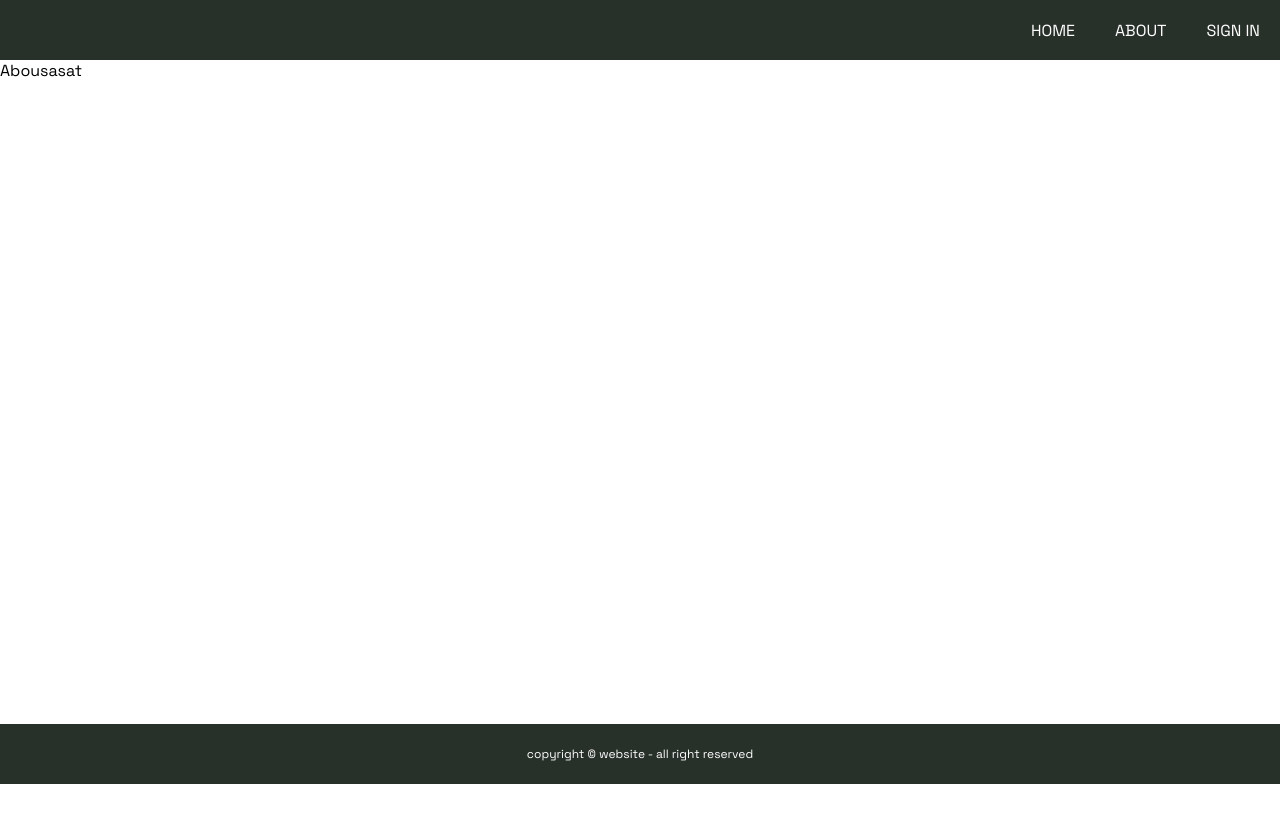
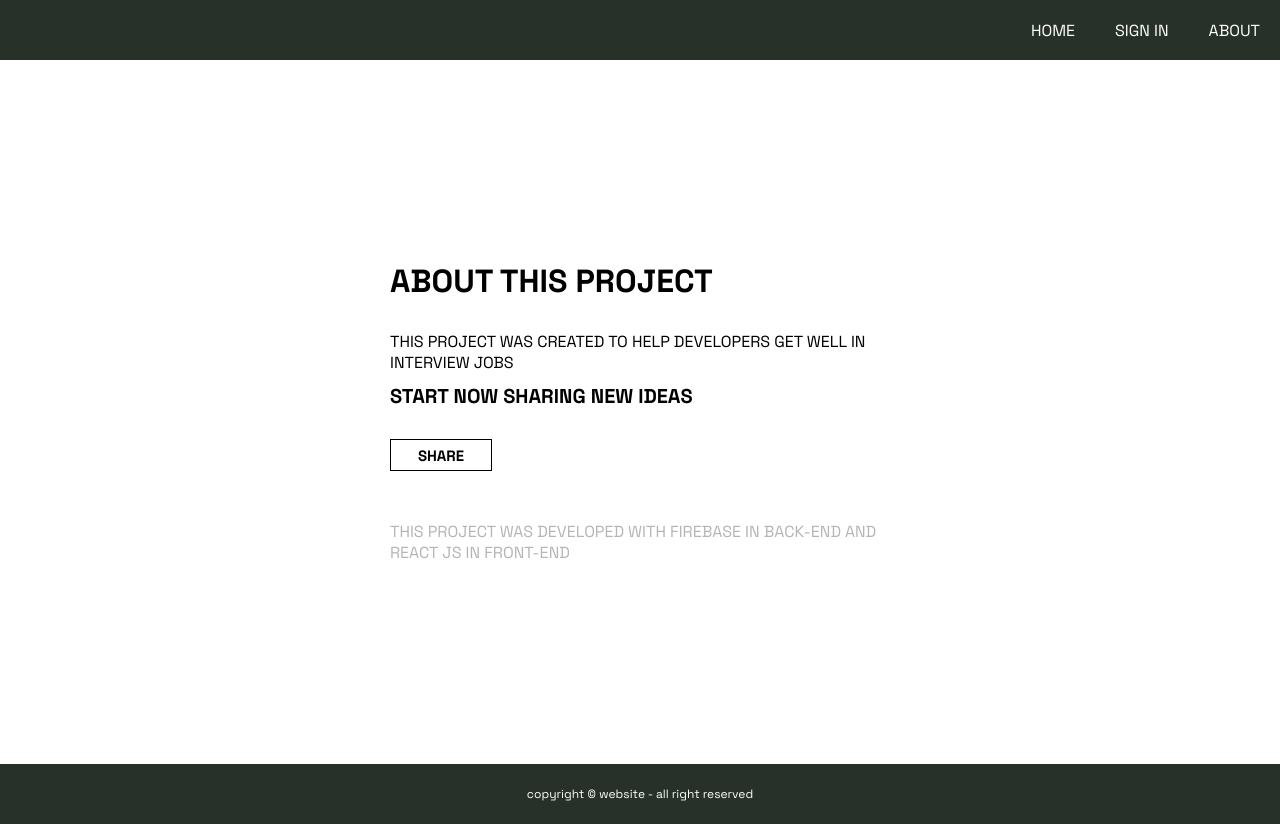
Before and after one commit to wallaceSansanoski/miniBlog, a React app: page /about in a window 1280 px wide. Before the commit the page ends 800 px from the top, so only its background shows below. Built offline with nearby package versions, Linux system fonts and the light colour scheme; no server answers; the HTML template or start-up script is replaced by a standard one.

Commit message:
add new features

```diff
--- a/src/App.jsx
+++ b/src/App.jsx
@@ -1,7 +1,8 @@
-import { BrowserRouter,Routes, Route } from "react-router-dom"
+import { BrowserRouter,Routes, Route, Navigate } from "react-router-dom"
 
 ///COMPONENTS
 import Navibar from "./Components/Navibar"
+import { UserInfoContext } from "./Context/ContextUserInfo"
 
 ///PAGES
 import Home from './pages/home'
@@ -10,25 +11,48 @@ import About from './pages/about'
 import NotFound  from './pages/Notfound'
 import Footer from "./Components/Footer"
 import SignUp from "./pages/signUp"
+import Logout from "./pages/logout"
+import Create from "./pages/create"
 
 //CSS
 import './App.css'
 
+//firebase
+
+import { auth } from './Firebase/config'
+import { onAuthStateChanged } from "firebase/auth"
+
+///hook
+
+import { useState } from "react"
+
 function App ()  {
+
+    const [userAuth, setUserAuth ] = useState("")
+
+    onAuthStateChanged(auth, (user) => {
+        setUserAuth(user)
+    })
+
+
     return (
         <>
             <BrowserRouter>
+                <UserInfoContext.Provider value={{userAuth}}>
                     <Navibar />
                     <div className="container">
                         <Routes>
                             <Route path="/" element={<Home />} />
-                        <Route path="/sign-in" element={<Login />} />
+                            <Route path="/create" element={userAuth ? <Create/> : <Navigate to='/signup'/>} />
+                            <Route path="/sign-in" element={userAuth ? <Navigate to='/'/> : <Login />} />
+                            <Route path="/signup" element={userAuth ? <Navigate to='/'/> : <SignUp />} />
                             <Route path="/about" element={<About />} />
+                            <Route path="/logout" element={<Logout/>}/>
                             <Route path="*" element={<NotFound />} />
-                        <Route path="/signup" element={<SignUp/>}/>
                         </Routes>
                     </div>
                     <Footer />
+                </UserInfoContext.Provider>
             </BrowserRouter>
         </>
     )
--- a/src/Components/Navibar.jsx
+++ b/src/Components/Navibar.jsx
@@ -1,12 +1,20 @@
 import { NavLink } from 'react-router-dom'
 import style from './Navibar.module.css'
+import { useContext } from 'react'
+import { UserInfoContext } from '../Context/ContextUserInfo'
 
 const Navibar = () => {
+
+    const { userAuth } = useContext(UserInfoContext)
+
     return (
         <div className={style.containerNavibar}>
             <NavLink className={style.link} to='/' >HOME</NavLink>
+            {userAuth && <NavLink className={style.link} to='/about'>DASHBOARD</NavLink>}
+            {userAuth && <NavLink className={style.link} to='/create'>CREATE</NavLink>}
+            {!userAuth && <NavLink className={style.link} to='/sign-in'>SIGN IN</NavLink>}
             <NavLink className={style.link} to='/about'>ABOUT</NavLink>
-            <NavLink className={style.link} to='/sign-in'>SIGN IN</NavLink>
+            {userAuth && <NavLink className={style.link} to='/logout'>LOGOUT</NavLink>}
         </div>
     )
 }
--- /dev/null
+++ b/src/Context/ContextUserInfo.jsx
@@ -0,0 +1,3 @@
+import { createContext } from 'react';
+
+ export const  UserInfoContext = createContext()
--- a/src/index.css
+++ b/src/index.css
@@ -6,16 +6,30 @@
     font-family: 'Space Grotesk', sans-serif;
 }
 
+.allContainers{
+    max-width: 600px;
+    min-height: 83vh;
+    margin: 0 auto;
+   display: flex;
+   flex-direction: column;
+   justify-content: center;
+   align-items: center;
+   padding: 20px;
+
+}
+
 /* form style */
 
 form {
-    width: 50vh;
+    width: 70%;
     min-height: 50vh;
     margin: 0 auto;
     display: flex;
     flex-direction: column;
     justify-content: center;
+    box-sizing: border-box;
 }
+
 input {
     width: 100%;
     outline: none;
@@ -23,6 +37,17 @@ input {
     border-bottom: 1px black solid;
     font-size: 20px;
 }
+textarea {
+    min-height: 332px;
+    max-width: 459px;
+    resize: none;
+    font-size: 20px;
+}
+
+textarea::placeholder {
+    padding: 10px;
+}
+
 label {
     font-weight: bold;
     font-size: 25px;
@@ -43,6 +68,12 @@ input::placeholder {
     font-size: 15px;
     margin-top: 30px;
     cursor: pointer;
+    display: flex;
+    justify-content: center;
+    align-items: center;
+    text-decoration: none;
+    color: black;
+    font-weight: bold;
 }
 
 .warningMessage {
--- a/src/pages/about.jsx
+++ b/src/pages/about.jsx
@@ -1,6 +1,19 @@
+import { NavLink } from 'react-router-dom';
+import style from './about.module.css'
+import { useContext } from 'react';
+import { UserInfoContext } from '../Context/ContextUserInfo';
+
 const About = () => {
+
+    const { userAuth } = useContext(UserInfoContext)
     return (
-        <p>Abousasat</p>
+       <div className={style.container}>
+            <h1 className={style.h1}>ABOUT THIS PROJECT</h1>
+            <p>THIS PROJECT WAS CREATED TO HELP DEVELOPERS GET WELL IN INTERVIEW JOBS</p>
+            <span>START NOW SHARING NEW IDEAS</span>
+            <NavLink to={userAuth ? '/' : '/sign-in'} className='btn'>SHARE</NavLink>
+            <p className={style.usedFeatures}>THIS PROJECT WAS DEVELOPED WITH  FIREBASE IN BACK-END AND REACT JS IN FRONT-END</p>
+       </div>
     )
 }
 
--- /dev/null
+++ b/src/pages/about.module.css
@@ -0,0 +1,26 @@
+.container{
+    max-width: 500px;
+    height: 83vh;
+    margin: 0 auto;
+   display: flex;
+   flex-direction: column;
+   justify-content: center;
+   align-items: left;
+   padding: 20px;
+
+}
+
+.h1 {
+    margin-bottom: 30px;
+}
+
+.usedFeatures{
+    margin-top: 50px;
+    color: #b5b5b5;
+}
+
+span{
+    font-size: 20px;
+    margin-top: 10px;
+    font-weight: bolder;
+}
--- /dev/null
+++ b/src/pages/create.jsx
@@ -0,0 +1,43 @@
+import { useState } from "react"
+
+const Create = () => {
+
+    const [ title, setTitle ] = useState("")
+    const [ content, setContent ] = useState("")
+    const [image, setImage ] = useState("")
+    const [tags, setTags ] = useState([])
+
+    return (
+        <div className="allContainers">
+            <form>
+                <label htmlFor="title">TITLE </label>
+                <input
+                    name="title"
+                    value={title}
+                    onChange={(e) => setTitle(e.target.value)}
+                    placeholder="TITLE"
+                    required
+                ></input>
+                <label htmlFor="image">IMAGE URL</label>
+                <input
+                    name="image"
+                    value={image}
+                    onChange={(e) =>setImage(e.target.value)}
+                    placeholder="URL"
+                    required
+                ></input>
+                <label htmlFor="content">CONTENT</label>
+                <textarea
+                    name="content"
+                    value={content}
+                    onChange={(e) => setContent(e.target.value)}
+                    placeholder="EXPLAIN YOUR IDEA...."
+                    required
+                ></textarea>
+                <button className="btn">SHARE</button>
+            </form>
+        </div>
+    )
+}
+
+export default Create
--- a/src/pages/home.jsx
+++ b/src/pages/home.jsx
@@ -1,6 +1,6 @@
 const Home = () => {
     return (
-        <p>Home</p>
+        <p>Homassae</p>
     )
 }
 
--- /dev/null
+++ b/src/pages/logout.jsx
@@ -0,0 +1,14 @@
+import { signOut } from "firebase/auth";
+import { auth } from "../Firebase/config";
+
+
+const Logout = () => {
+
+    signOut(auth).then(() => {
+        // Sign-out successful.
+      }).catch((error) => {
+        // An error happened.
+      });
+
+}
+export default Logout
--- a/src/pages/signIn.jsx
+++ b/src/pages/signIn.jsx
@@ -5,34 +5,45 @@ import { useState } from "react";
 import style from './signIn.module.css'
 
 //firebase
-import {createUserWithEmailAndPassword } from "firebase/auth";
+import {signInWithEmailAndPassword, GoogleAuthProvider, signInWithPopup} from "firebase/auth";
 import { auth } from '../Firebase/config'
 
-import { NavLink } from "react-router-dom";
+import { NavLink, useNavigate } from "react-router-dom";
 
 const Login = () => {
+
+    const provider = new GoogleAuthProvider();
 
     const [ emailUser, setEmailUser ] = useState("")
     const [ passwordUser, setPasswordUser ] = useState("")
     const [ messageToUser, setMessageToUser ] = useState("")
+
+    const handleAccessWithGooogle = async (e) => {
+        console.log(e)
+        const result = await signInWithPopup(auth, provider)
+         GoogleAuthProvider.credentialFromResult(result);
+    }
 
 
     const handleSutmitSignIn = async (e) => {
         e.preventDefault()
 
         try {
-         const responseUser = await createUserWithEmailAndPassword(auth, emailUser, passwordUser)
+         const response = await signInWithEmailAndPassword(auth, emailUser, passwordUser)
+
+         if(response) {
+            const navigate = useNavigate()
+            navigate('/')
+         }
 
         } catch (error) {
 
             if(error.message.includes('email')){
                 setMessageToUser('Invalid email format')
             }
-            if(error.message.includes('password')){
-                setMessageToUser('Password should be at least 6 characters')
-            }
-            if(error.message.includes('email-already-in-use')){
-                setMessageToUser('User email already in use')
+
+            if(error.message.includes('invalid-login-credentials')){
+                setMessageToUser('Credentials invalid, try again.')
             }
             console.log(error)
         }
@@ -42,8 +53,8 @@ const Login = () => {
     }
 
     return (
-        <div className={style.containerSignIn}>
-            <h1 className={style.h1}>SIGN-IN</h1>
+        <div className='allContainers'>
+            <h1>SIGN-IN</h1>
             <form onSubmit={handleSutmitSignIn}>
                 <label htmlFor="email">EMAIL:</label>
                 <input
@@ -69,7 +80,10 @@ const Login = () => {
                 </input>
                 <button className="btn">SUBMIT</button>
             </form>
-            <NavLink to='/signUp'>CREATE NEW ACCOUNT</NavLink>
+            <div className={style.access}>
+                <NavLink to='/signUp'>CREATE NEW ACCOUNT</NavLink>
+                <NavLink onClick={handleAccessWithGooogle} >ACCESS WITH GOOGLE</NavLink>
+            </div>
             {messageToUser && <p className="warningMessage">{messageToUser}</p>}
         </div>
     )
--- a/src/pages/signIn.module.css
+++ b/src/pages/signIn.module.css
@@ -8,3 +8,10 @@
    align-items: center;
 
 }
+
+.access {
+    width: 80%;
+    display: flex;
+    justify-content: space-evenly;
+    text-align: center;
+}
--- a/src/pages/signUp.jsx
+++ b/src/pages/signUp.jsx
@@ -3,7 +3,8 @@ import style from './signUp.module.css'
 import { createUserWithEmailAndPassword } from 'firebase/auth';
 import { auth } from '../Firebase/config'
 
-import { useState, useEffect } from 'react';
+import { useState } from 'react';
+import { useNavigate } from 'react-router';
 
 const SignUp = () => {
 
@@ -25,6 +26,11 @@ const SignUp = () => {
         try {
             const responseUser = await createUserWithEmailAndPassword(auth, email, password)
 
+            if(responseUser){
+                const navigate = useNavigate()
+                navigate('/')
+            }
+
            if(responseUser.operationType){
             setIsUserCreated(true)
             setConfirmCreateUserMessage('User created.')
@@ -45,7 +51,6 @@ const SignUp = () => {
                if(error.message.includes('email-already-in-use')){
                    setMessageToUser('User email already in use')
                }
-               console.log(error)
            }
 
            setConfirmPassword("")
@@ -54,7 +59,7 @@ const SignUp = () => {
     }
 
     return (
-        <div className={style.containerSignup}>
+        <div className='allContainers'>
             <h1>SIGN-UP</h1>
             <p className={style.p}>HELP THE WORLD GROW WITH NEW IDEAS</p>
             <form onSubmit={handleSignUp}>
```
Lines whose indentation alone changed are shown as unchanged.
